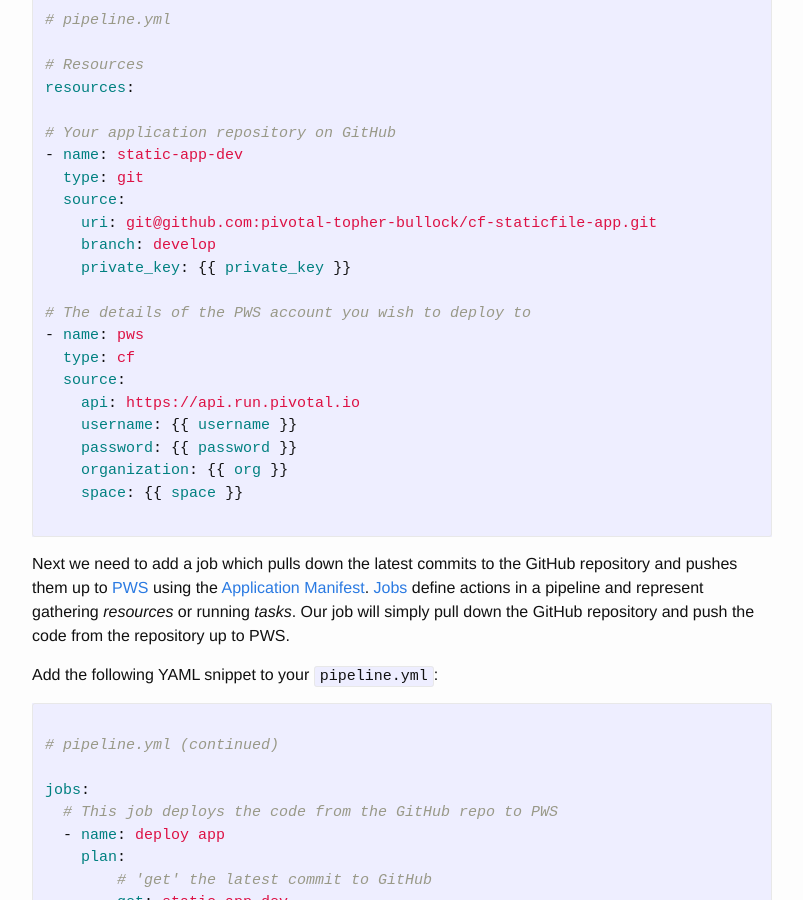
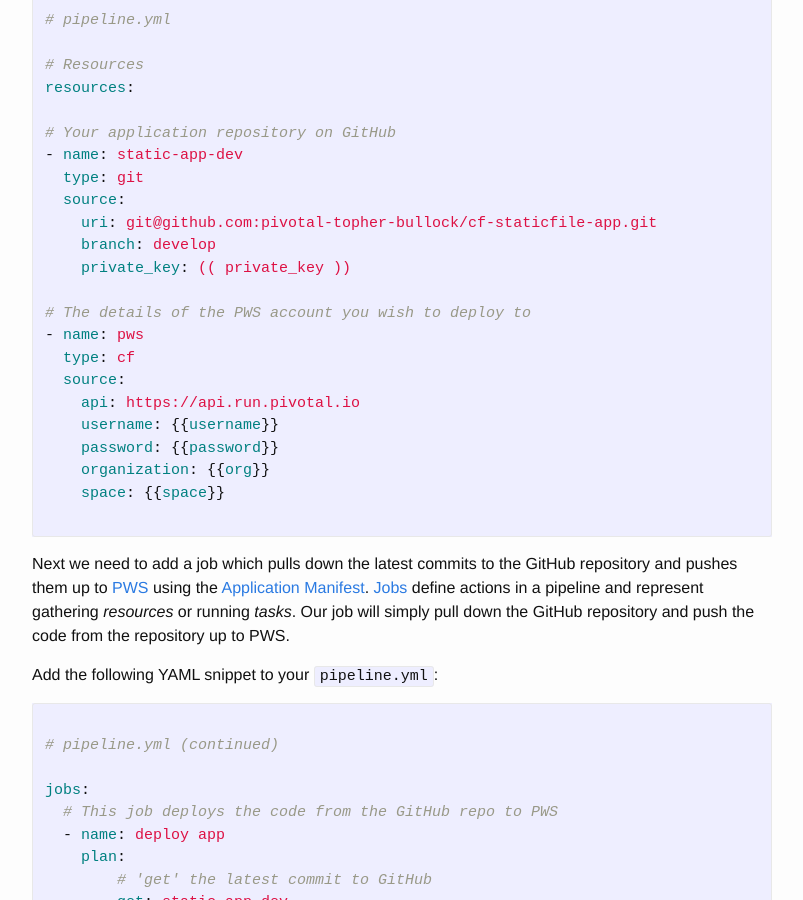
Before and after one commit to topherbullock/aerial-maneuvers, a Jekyll site: the page built from _posts/2016-06-13-CD-to-PWS.markdown, in a window 1280 px wide and 900 px high, scrolled down 1585 px. Shown: the whole window, without its empty margins (238-1041 px from the left). Built offline with Jekyll 4.4.1, drawn with Linux system fonts in a browser that asks for light colours; some of the changed lines change nothing that is shown.

Commit message:
removing spaces from variables
resolving an issue where the pipeline.yml would not parse after running fly

````diff
--- a/_posts/2016-06-13-CD-to-PWS.markdown
+++ b/_posts/2016-06-13-CD-to-PWS.markdown
@@ -74,17 +74,17 @@
   source:
     uri: git@github.com:pivotal-topher-bullock/cf-staticfile-app.git
     branch: develop
-    private_key: {{ private_key }}
+    private_key: (( private_key ))
 
 # The details of the PWS account you wish to deploy to
 - name: pws
   type: cf
   source:
     api: https://api.run.pivotal.io
-    username: {{ username }}
-    password: {{ password }}
-    organization: {{ org }}
-    space: {{ space }}
+    username: {{username}}
+    password: {{password}}
+    organization: {{org}}
+    space: {{space}}
 {% endraw %}
 ```
 
````
